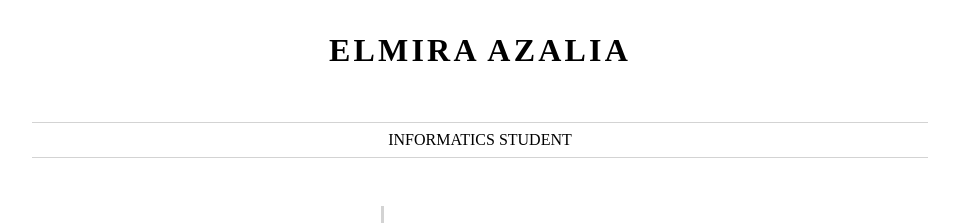
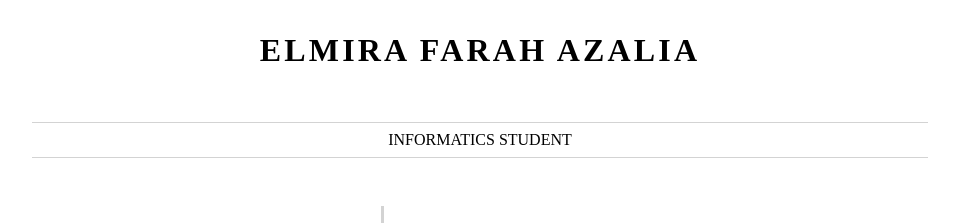
Before and after one commit to elmirazalia/pweb-tugas-1, a plain HTML site: page index.html in a window 1280 px wide. Shown: the top 223 px of the page, without its empty margins (160-1133 px from the left). Drawn offline with Linux system fonts and the light colour scheme.

Commit message:
Update index.html

```diff
--- a/index.html
+++ b/index.html
@@ -6,7 +6,7 @@
 
 	<body>
 		<header id="header">
-			<h1>ELMIRA AZALIA</h1>
+			<h1>ELMIRA FARAH AZALIA</h1>
 			<hr>
 			INFORMATICS STUDENT
 			<hr>
```
